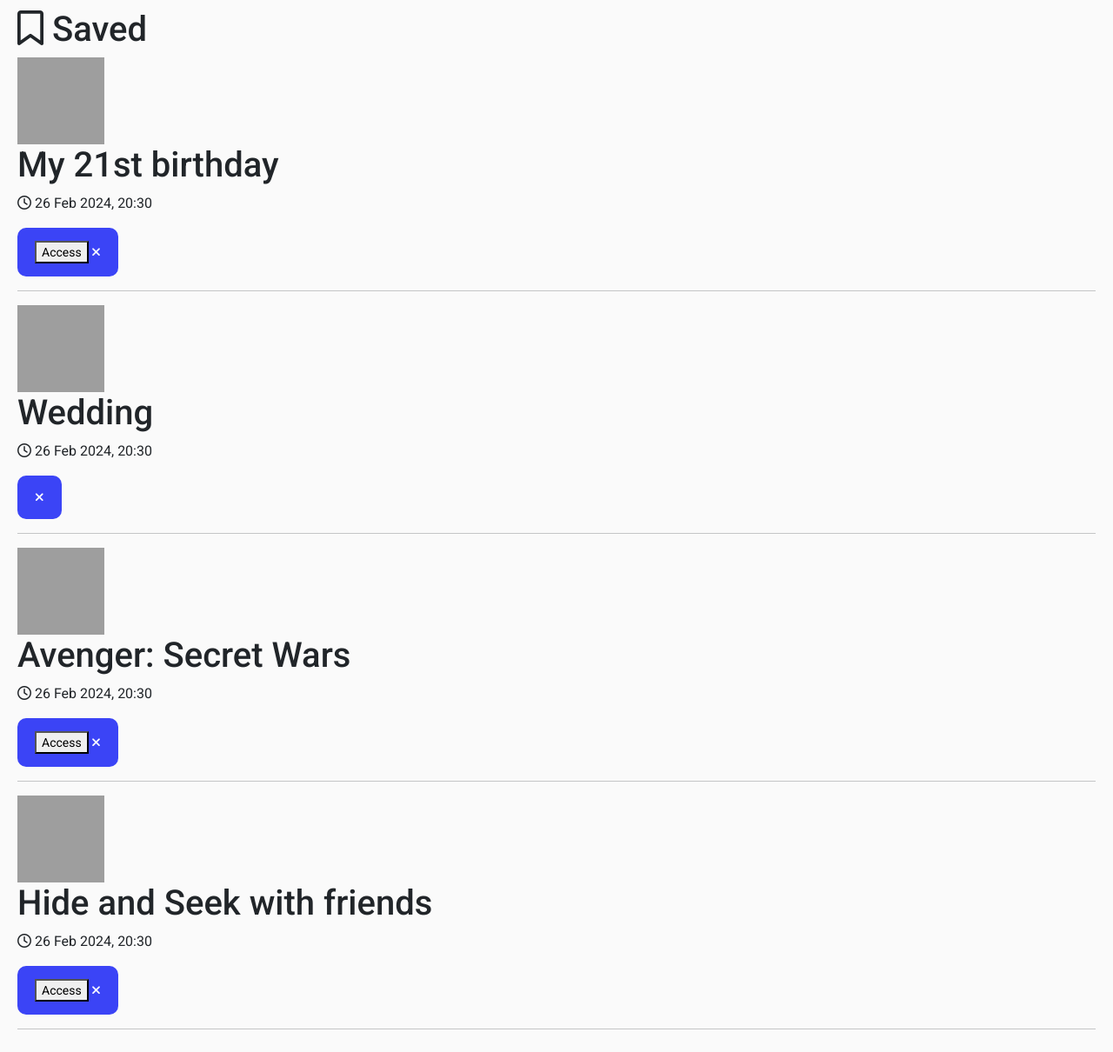
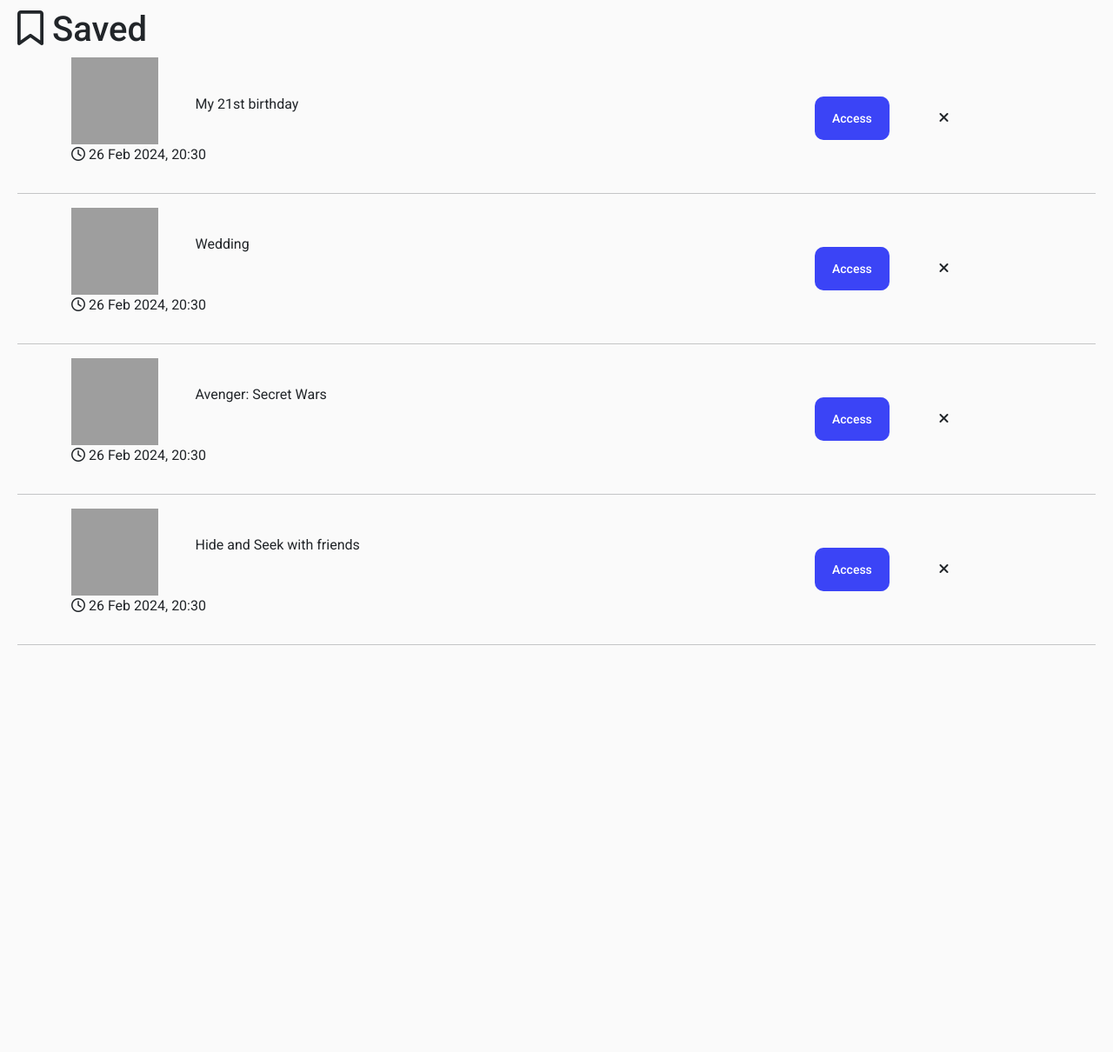
Before and after one commit to lindelwa122/ximba-web, a Django app: template invite/templates/invite/saved.html in a window 1280 px wide. Shown: the whole page at 87% size. After the commit the page ends 742 px from the top, so only its background shows below. Run offline with Django 4.2, Linux system fonts and the light colour scheme; the template is opened without the code that fills it, so the values that code supplies are empty; some libraries are stand-ins or nearby versions; grey boxes are pictures that could not be loaded.

Commit message:
Update saved.html

```diff
--- a/invite/templates/invite/saved.html
+++ b/invite/templates/invite/saved.html
@@ -3,66 +3,136 @@
 {% block title %} Saved Events {% endblock %}
 
 {% block body %}
+
 	<section class='saved'>
 		<h1><i class='fa-regular fa-bookmark'></i> Saved</h1>
 		<div class='saved-content'>
-			<div class='event'>
-				<div class='info'>
+			<div class="container">
+				<div class='row align-items-center'>
+					<div class='col-9'>
+						<div class='row align-items-center'>
+							<div class='col-2'>
 					<img
 						src='https://images.unsplash.com/photo-1464349153735-7db50ed83c84?ixlib=rb-4.0.3&ixid=MnwxMjA3fDB8MHxzZWFyY2h8OXx8YmlydGhkYXl8ZW58MHx8MHx8&auto=format&fit=crop&w=500&q=60'
 						width='100px' height='100px' alt='A Cake' />
-					<h1 class='event-name'>My 21st birthday</h1>
+								</div>
+							<div class='col-3'>
+								<br>
+					<p class='event-name'>My 21st birthday</p>
+								</div>
+
+							</div>
 					<p class='date'><i class='fa-regular fa-clock'></i> 26 Feb 2024, 20:30</p>
 						</div>
-				<div class='access btn btn-primary'>
-					<button>Access</button>
+
+				<div class='access col-3'>
+					<div class='row align-items-center'>
+						<div class='col-6'>
+					<button type='button' class='btn btn-primary'>Access</button>
+							</div>
+						<div class='col-1'>
 					<span class='delete'><i class='fa-solid fa-xmark'></i></span>
 							</div>
 						</div>
+					</div>
+				</div>
+				</div>
+
 			<hr>
-			<div class='event'>
-				<div class='info'>
+				<div class='container'>
+					<div class='row align-items-center'>
+						<div class='col-9'>
+                            <div class='row align-items-center'>
+                                <div class='col-2'>
 					<img
 						src='https://images.unsplash.com/photo-1606800052052-a08af7148866?ixlib=rb-4.0.3&ixid=MnwxMjA3fDB8MHxzZWFyY2h8MTB8fHdlZGRpbmd8ZW58MHx8MHx8&auto=format&fit=crop&w=500&q=60'
 						width='100px' height='100px' alt='Rings' />
-					<h1 class='event-name'>Wedding</h1>
+                                    </div>
+                                <div class='col-3'>
+					<p class='event-name'>Wedding</p>
+                                    </div>
+                                </div>
 					<p class='date'><i class='fa-regular fa-clock'></i> 26 Feb 2024, 20:30</p>
 							</div>
-				<div class='access btn btn-primary'>
+						<div class='access col-3'>
+                            <div class='row align-items-center'>
+                                <div class='col-6'>
+					<button type='button' class='btn btn-primary'>Access</button>
+                                    </div>
+                                <div class='col-1'>
 					<span class='delete'><i class='fa-solid fa-xmark'></i></span>
 						</div>
                                 </div>
+                            </div>
+						</div>
+					</div>
+
 			<hr>
-			<div class='event'>
-				<div class='info'>
+
+				<div class='container align-items-center'>
+                    <div class='row align-items-center'>
+                        <div class='col-9'>
+                            <div class='row align-items-center'>
+								<div class='col-2'>
 					<img
 						src='https://images.unsplash.com/photo-1501432377862-3d0432b87a14?ixlib=rb-4.0.3&ixid=MnwxMjA3fDB8MHxzZWFyY2h8OXx8bWFydmVsfGVufDB8fDB8fA%3D%3D&auto=format&fit=crop&w=500&q=60'
 						width='100px' height='100px' alt='' />
-					<h1 class='event-name'>Avenger: Secret Wars</h1>
+									</div>
+								<div class='col-3'>
+					<p class='event-name'>Avenger: Secret Wars</p>
+									</div>
 					<p class='date'><i class='fa-regular fa-clock'></i> 26 Feb 2024, 20:30</p>
                             </div>
-				<div class='access btn btn-primary'>
-					<button>Access</button>
+							</div>
+                        <div class='col-3'>
+							<div class='row align-items-center'>
+							<div class='col-6'>
+					<button type='button' class='access btn btn-primary'>Access</button>
+								</div>
+								<div class='col-1'>
 					<span class='delete'><i class='fa-solid fa-xmark'></i></span>
 									</div>
 								</div>
+				</div>
+                        </div>
+                    </div>
+
 			<hr>
-			<div class='event'>
-				<div class='info'>
+				<div class='container'>
+					<div class='row align-items-center'>
+						<div class='col-9'>
+							<div class='row align-items-center'>
+								<div class='col-2'>
 					<img
 						src='https://images.unsplash.com/photo-1505483531331-fc3cf89fd382?ixlib=rb-4.0.3&ixid=MnwxMjA3fDB8MHxzZWFyY2h8MzN8fGZyaWVuZHN8ZW58MHx8MHx8&auto=format&fit=crop&w=500&q=60'
 						width='100px' height='100px' alt='' />
-					<h1 class='event-name'>Hide and Seek with friends</h1>
+									</div>
+								<div class='col-3'>
+					<p class='event-name'>Hide and Seek with friends</p>
+									</div>
+								</div>
 					<p class='date'><i class='fa-regular fa-clock'></i> 26 Feb 2024, 20:30</p>
 							</div>
-				<div class='access btn btn-primary'>
-					<button>Access</button>
+
+						<div class='col-3'>
+							<div class='row align-items-center'>
+								<div class='col-6'>
+					<button type='button' class='access btn btn-primary'>Access</button>
+									</div>
+								<div class='col-1'>
 					<span class='delete'><i class='fa-solid fa-xmark'></i></span>
 									</div>
 								</div>
+							</div>
+
+						</div>
+					</div>
+
 			<hr>
 		</div>
 	</section>
 	<script src='https://kit.fontawesome.com/0d461e2d79.js' crossorigin='anonymous'></script>
 
+</body>
+
 {% endblock %}
```
Lines whose indentation alone changed are shown as unchanged.
